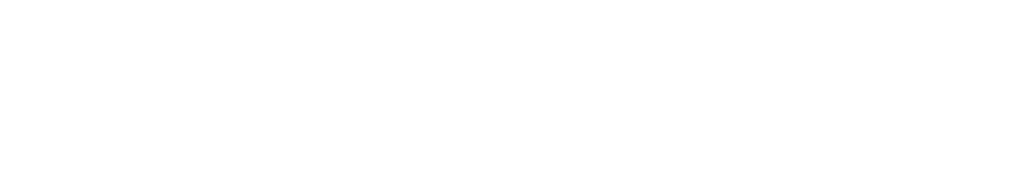
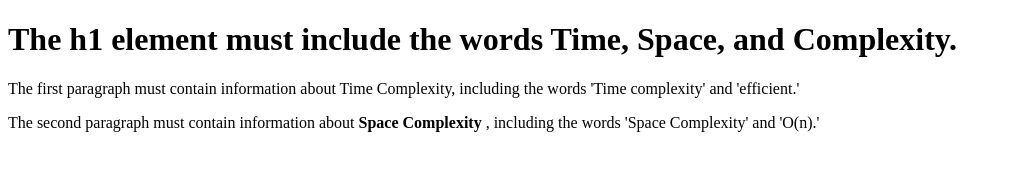
Before and after one commit to acciojob/time-and-space-complexity-Abdullahkhan871, a website: page main.html in a window 1280 px wide. Shown: the whole page, without its empty margins (0-1011 px from the left). Drawn offline with Linux system fonts and the light colour scheme.

Commit message:
created a submission

```diff
--- a/main.html
+++ b/main.html
@@ -7,6 +7,9 @@
 </head>
 
 <body>
+	<h1>The h1 element must include the words Time, Space, and Complexity.</h1>
+	<p>The first paragraph must contain information about Time Complexity, including the words 'Time complexity' and 'efficient.'</p>
+	<p>The second paragraph must contain information about <b>Space Complexity </b>, including the words 'Space Complexity' and 'O(n).'</p>
 	<!-- the entire body must be written by student -->
     <script type="text/javascript" src="./script.js">
 </script>
```
